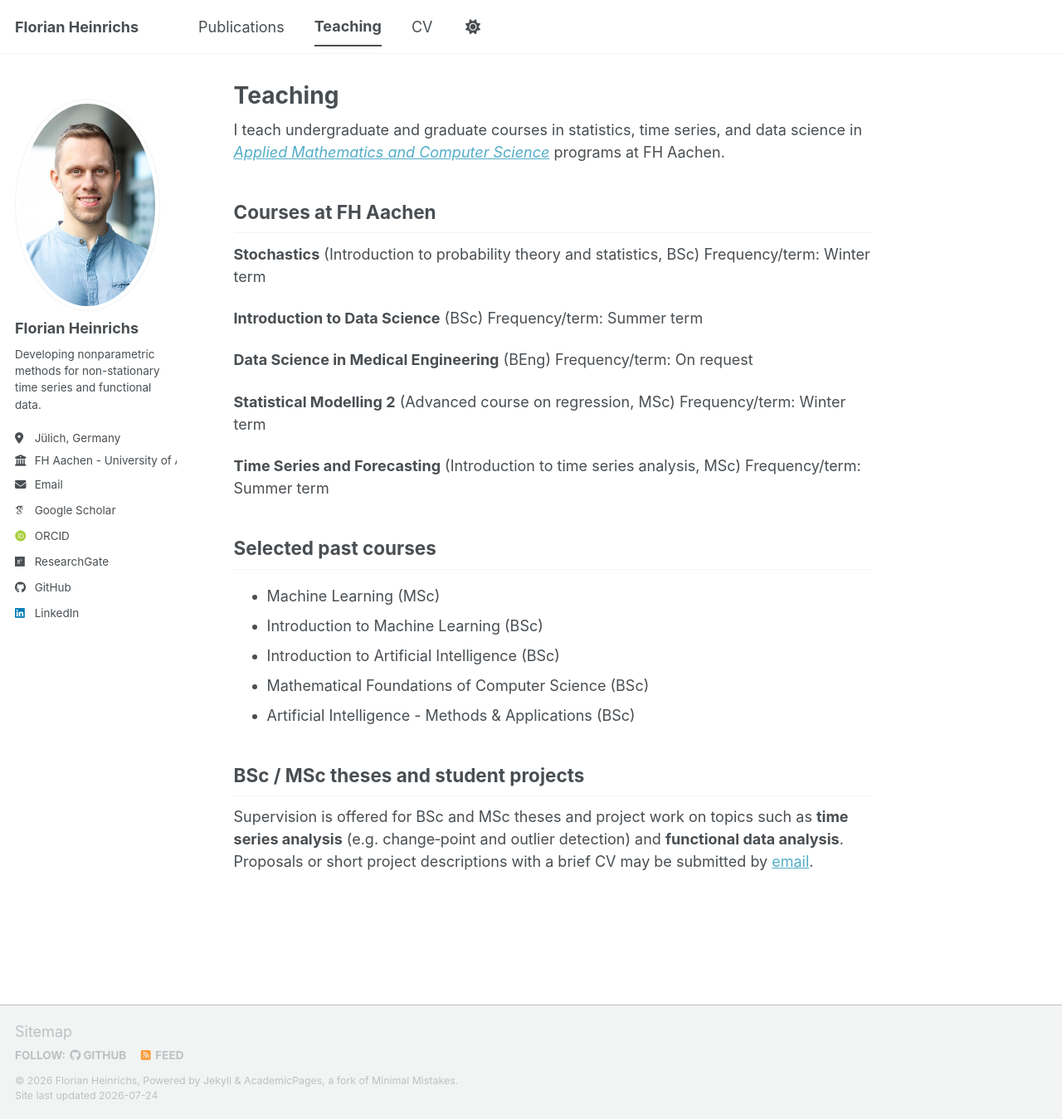
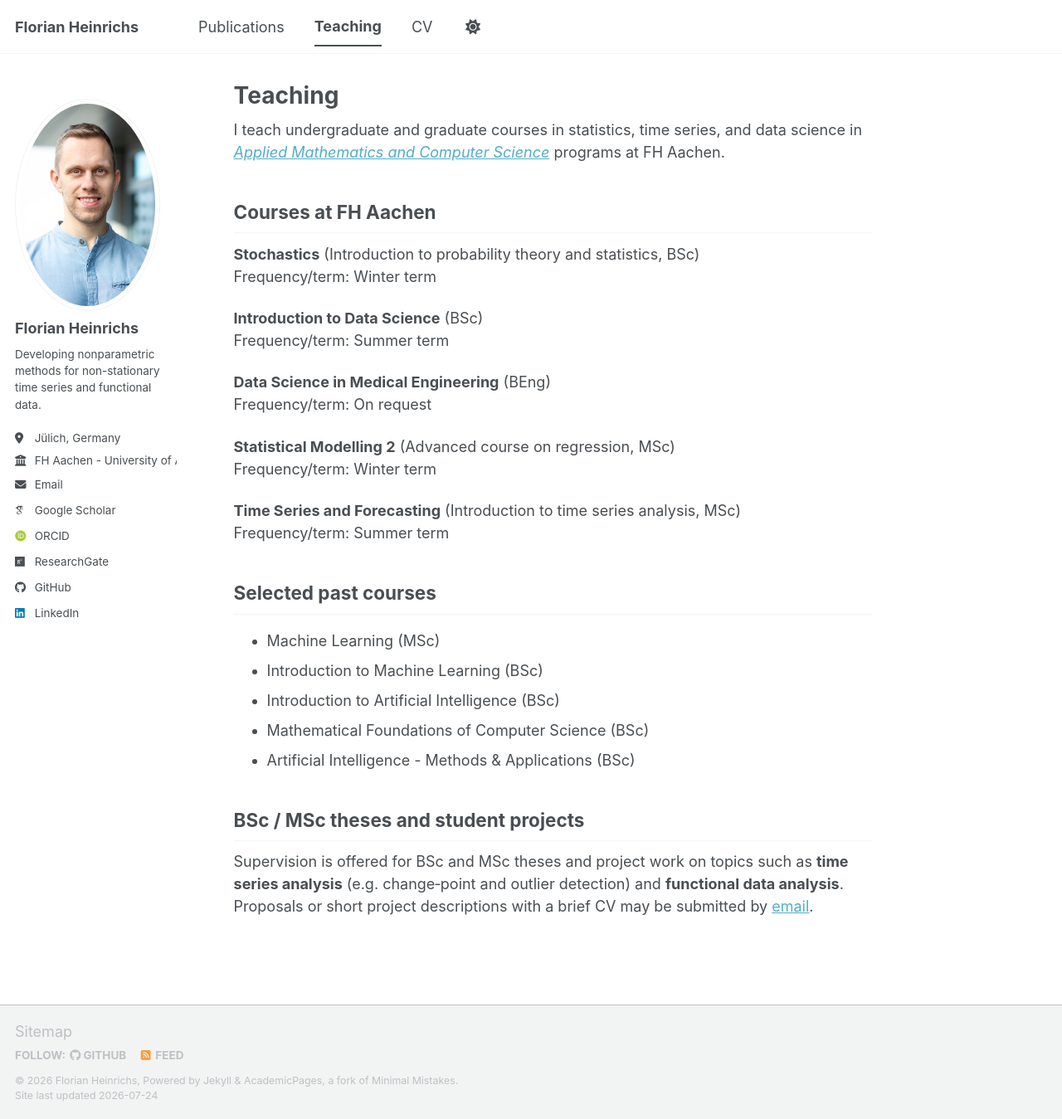
Before and after one commit to FlorianHeinrichs/FlorianHeinrichs.github.io, a Jekyll site: the page built from _pages/teaching.md, in a window 1280 px wide and 1349 px high. Shown: the whole window at 83% size. Built offline with Jekyll 4.4.1, drawn with Linux system fonts in a browser that asks for light colours; some web fonts are replaced; a script bundle is joined from its source files by our own code; library files that are not in the unit come from our copies.

```diff
--- a/_pages/teaching.md
+++ b/_pages/teaching.md
@@ -10,19 +10,19 @@
 Courses at FH Aachen
 ---
 
-**Stochastics** (Introduction to probability theory and statistics, BSc)
+**Stochastics** (Introduction to probability theory and statistics, BSc)\
 Frequency/term: Winter term
 
-**Introduction to Data Science** (BSc)
+**Introduction to Data Science** (BSc)\
 Frequency/term: Summer term
 
-**Data Science in Medical Engineering** (BEng)
+**Data Science in Medical Engineering** (BEng)\
 Frequency/term: On request
 
-**Statistical Modelling 2** (Advanced course on regression, MSc)
+**Statistical Modelling 2** (Advanced course on regression, MSc)\
 Frequency/term: Winter term
 
-**Time Series and Forecasting** (Introduction to time series analysis, MSc)
+**Time Series and Forecasting** (Introduction to time series analysis, MSc)\
 Frequency/term: Summer term
 
 
```
Also changed, not shown: _pages/publications.md (+6 -2 lines).
